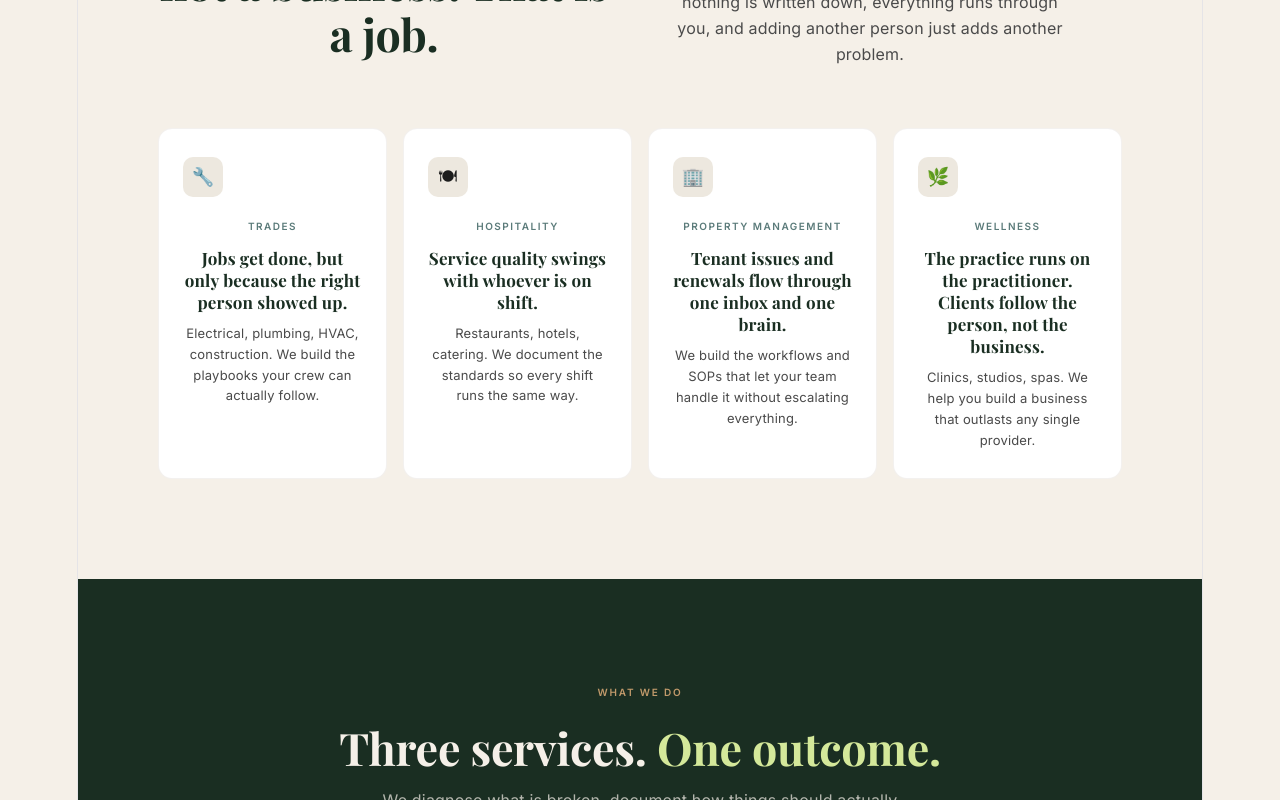
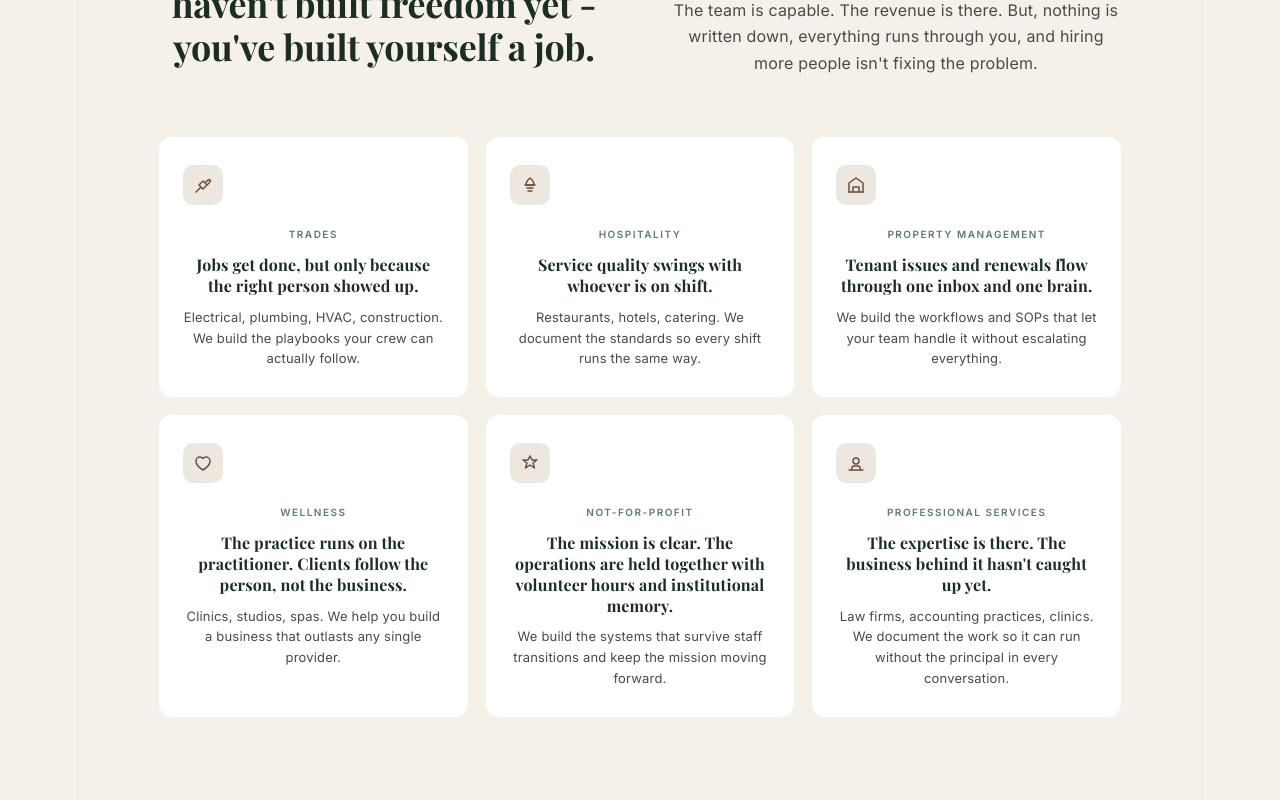
Before and after one commit to JenniferGroundwork/Groundwork, a React (Vite) app: page /#/tools in a window 1280 px wide. Shown: the part 1140-1940 px from the top of the page. Built offline with nearby package versions, Linux system fonts and the light colour scheme.

Commit message:
6 industries SVG icons merged copy

```diff
--- a/src/Home.jsx
+++ b/src/Home.jsx
@@ -115,10 +115,7 @@ const styles = `
     color: ${IVORY};
     margin-bottom: 24px;
   }
-  .hero-h1 em {
-    font-style: normal;
-    color: ${LIME_CTA};
-  }
+  .hero-h1 em { font-style: normal; color: ${LIME_CTA}; }
   .hero-sub {
     font-size: 17px;
     line-height: 1.65;
@@ -126,11 +123,7 @@ const styles = `
     margin-bottom: 40px;
     max-width: 420px;
   }
-  .hero-actions {
-    display: flex;
-    gap: 14px;
-    flex-wrap: wrap;
-  }
+  .hero-actions { display: flex; gap: 14px; flex-wrap: wrap; }
   .btn-primary {
     display: inline-flex;
     align-items: center;
@@ -184,35 +177,20 @@ const styles = `
   }
   .hero-card-item:last-child { border-bottom: none; }
   .hero-card-dot {
-    width: 8px;
-    height: 8px;
-    border-radius: 50%;
-    background: ${MOCHA};
-    margin-top: 7px;
-    flex-shrink: 0;
+    width: 8px; height: 8px; border-radius: 50%;
+    background: ${MOCHA}; margin-top: 7px; flex-shrink: 0;
   }
   .hero-card-text strong {
-    display: block;
-    font-size: 14px;
-    font-weight: 600;
-    color: ${TEXT_DARK};
-    margin-bottom: 3px;
+    display: block; font-size: 14px; font-weight: 600;
+    color: ${TEXT_DARK}; margin-bottom: 3px;
   }
-  .hero-card-text span {
-    font-size: 13px;
-    color: ${TEXT_MID};
-    line-height: 1.5;
-  }
+  .hero-card-text span { font-size: 13px; color: ${TEXT_MID}; line-height: 1.5; }
 
   .section { padding: 100px 80px; }
   .section-inner { max-width: 1200px; margin: 0 auto; }
   .eyebrow {
-    font-size: 10px;
-    font-weight: 600;
-    letter-spacing: 0.18em;
-    text-transform: uppercase;
-    color: ${TEAL};
-    margin-bottom: 16px;
+    font-size: 10px; font-weight: 600; letter-spacing: 0.18em;
+    text-transform: uppercase; color: ${TEAL}; margin-bottom: 16px;
   }
   .eyebrow-light { color: ${CAMEL}; }
 
@@ -226,20 +204,15 @@ const styles = `
   }
   .who-h2 {
     font-family: 'Playfair Display', serif;
-    font-size: clamp(30px, 3.5vw, 46px);
+    font-size: clamp(26px, 2.8vw, 38px);
     font-weight: 700;
     color: ${DARK_GREEN};
-    line-height: 1.15;
+    line-height: 1.2;
   }
-  .who-desc {
-    font-size: 16px;
-    line-height: 1.65;
-    color: ${TEXT_MID};
-    max-width: 400px;
-  }
+  .who-desc { font-size: 16px; line-height: 1.65; color: ${TEXT_MID}; }
   .industries {
     display: grid;
-    grid-template-columns: repeat(4, 1fr);
+    grid-template-columns: repeat(3, 1fr);
     gap: 16px;
   }
   .industry-card {
@@ -254,180 +227,96 @@ const styles = `
     transform: translateY(-2px);
   }
   .industry-icon {
-    width: 40px;
-    height: 40px;
-    background: ${LIGHT_TAN};
-    border-radius: 10px;
-    display: flex;
-    align-items: center;
-    justify-content: center;
+    width: 40px; height: 40px;
+    background: ${LIGHT_TAN}; border-radius: 10px;
+    display: flex; align-items: center; justify-content: center;
     margin-bottom: 16px;
-    font-size: 18px;
   }
   .industry-label {
-    font-size: 10px;
-    font-weight: 600;
-    letter-spacing: 0.15em;
-    text-transform: uppercase;
-    color: ${TEAL};
-    margin-bottom: 8px;
+    font-size: 10px; font-weight: 600; letter-spacing: 0.15em;
+    text-transform: uppercase; color: ${TEAL}; margin-bottom: 8px;
   }
   .industry-h3 {
     font-family: 'Playfair Display', serif;
-    font-size: 17px;
-    font-weight: 700;
-    color: ${DARK_GREEN};
-    line-height: 1.3;
-    margin-bottom: 10px;
+    font-size: 16px; font-weight: 700; color: ${DARK_GREEN};
+    line-height: 1.3; margin-bottom: 10px;
   }
   .industry-p { font-size: 13px; line-height: 1.6; color: ${TEXT_MID}; }
 
   .services { background: ${DARK_GREEN}; }
   .services-header { text-align: center; margin-bottom: 64px; }
-.service-list { text-align: left; }
   .services-h2 {
     font-family: 'Playfair Display', serif;
     font-size: clamp(30px, 3.5vw, 46px);
-    font-weight: 700;
-    color: ${IVORY};
-    line-height: 1.15;
-    margin-bottom: 14px;
+    font-weight: 700; color: ${IVORY}; line-height: 1.15; margin-bottom: 14px;
   }
   .services-h2 em { font-style: normal; color: ${LIME_CTA}; }
   .services-desc {
-    font-size: 16px;
-    line-height: 1.65;
-    color: rgba(245,240,232,0.7);
-    max-width: 520px;
-    margin: 0 auto;
+    font-size: 16px; line-height: 1.65;
+    color: rgba(245,240,232,0.7); max-width: 520px; margin: 0 auto;
   }
-  .services-grid {
-    display: grid;
-    grid-template-columns: repeat(3, 1fr);
-    gap: 20px;
-  }
+  .services-grid { display: grid; grid-template-columns: repeat(3, 1fr); gap: 20px; }
   .service-card {
-    background: ${MID_GREEN};
-    border-radius: 16px;
-    padding: 36px 32px;
-    border: 1px solid rgba(245,240,232,0.06);
-    position: relative;
-    overflow: hidden;
+    background: ${MID_GREEN}; border-radius: 16px; padding: 36px 32px;
+    border: 1px solid rgba(245,240,232,0.06); position: relative; overflow: hidden;
   }
   .service-num {
-    font-family: 'Playfair Display', serif;
-    font-size: 72px;
-    font-weight: 700;
-    color: rgba(245,240,232,0.06);
-    position: absolute;
-    top: 12px;
-    right: 20px;
-    line-height: 1;
-    pointer-events: none;
+    font-family: 'Playfair Display', serif; font-size: 72px; font-weight: 700;
+    color: rgba(245,240,232,0.06); position: absolute; top: 12px; right: 20px;
+    line-height: 1; pointer-events: none;
   }
   .service-h3 {
-    font-family: 'Playfair Display', serif;
-    font-size: 24px;
-    font-weight: 700;
-    color: ${IVORY};
-    margin-bottom: 14px;
-    line-height: 1.2;
+    font-family: 'Playfair Display', serif; font-size: 24px; font-weight: 700;
+    color: ${IVORY}; margin-bottom: 14px; line-height: 1.2;
   }
-  .service-p {
-    font-size: 14px;
-    line-height: 1.65;
-    color: rgba(245,240,232,0.7);
-    margin-bottom: 24px;
-  }
-  .service-list {
-    list-style: none;
-    display: flex;
-    flex-direction: column;
-    gap: 8px;
-    text-align: left;
-  }
+  .service-p { font-size: 14px; line-height: 1.65; color: rgba(245,240,232,0.7); margin-bottom: 24px; }
+  .service-list { list-style: none; display: flex; flex-direction: column; gap: 8px; text-align: left; }
   .service-list li {
-    font-size: 13px;
-    color: rgba(245,240,232,0.6);
-    display: flex;
-    align-items: flex-start;
-    gap: 8px;
+    font-size: 13px; color: rgba(245,240,232,0.6);
+    display: flex; align-items: flex-start; gap: 8px;
   }
   .service-list li::before {
-    content: '';
-    width: 5px;
-    height: 5px;
-    border-radius: 50%;
-    background: ${CAMEL};
-    margin-top: 7px;
-    flex-shrink: 0;
+    content: ''; width: 5px; height: 5px; border-radius: 50%;
+    background: ${CAMEL}; margin-top: 7px; flex-shrink: 0;
   }
 
   .how { background: ${LIGHT_TAN}; }
   .how-header {
-    display: grid;
-    grid-template-columns: 1fr 1fr;
-    gap: 60px;
-    align-items: end;
-    margin-bottom: 60px;
+    display: grid; grid-template-columns: 1fr 1fr;
+    gap: 60px; align-items: end; margin-bottom: 60px;
   }
   .how-h2 {
     font-family: 'Playfair Display', serif;
-    font-size: clamp(30px, 3.5vw, 46px);
-    font-weight: 700;
-    color: ${DARK_GREEN};
-    line-height: 1.15;
+    font-size: clamp(30px, 3.5vw, 46px); font-weight: 700;
+    color: ${DARK_GREEN}; line-height: 1.15;
   }
   .how-desc { font-size: 16px; line-height: 1.65; color: ${TEXT_MID}; }
-  .steps {
-    display: grid;
-    grid-template-columns: repeat(4, 1fr);
-    gap: 16px;
-  }
+  .steps { display: grid; grid-template-columns: repeat(4, 1fr); gap: 16px; }
   .step { background: white; border-radius: 14px; padding: 32px 24px; }
   .step-num {
-    font-family: 'Playfair Display', serif;
-    font-size: 36px;
-    font-weight: 700;
-    color: ${MOCHA};
-    opacity: 0.4;
-    line-height: 1;
-    margin-bottom: 20px;
+    font-family: 'Playfair Display', serif; font-size: 36px; font-weight: 700;
+    color: ${MOCHA}; opacity: 0.4; line-height: 1; margin-bottom: 20px;
   }
   .step-h3 { font-size: 16px; font-weight: 600; color: ${DARK_GREEN}; margin-bottom: 10px; }
   .step-p { font-size: 13px; line-height: 1.6; color: ${TEXT_MID}; }
 
-  .audit { background: ${MOCHA}; }
+  .audit { background: ${MOCHA}; padding: 100px 80px; }
   .audit-inner {
-    max-width: 1200px;
-    margin: 0 auto;
-    display: grid;
-    grid-template-columns: 1fr 1fr;
-    gap: 80px;
-    align-items: center;
+    max-width: 1200px; margin: 0 auto;
+    display: grid; grid-template-columns: 1fr 1fr; gap: 80px; align-items: center;
   }
   .audit-h2 {
     font-family: 'Playfair Display', serif;
-    font-size: clamp(28px, 3vw, 42px);
-    font-weight: 700;
-    color: ${IVORY};
-    line-height: 1.2;
-    margin-bottom: 16px;
+    font-size: clamp(28px, 3vw, 42px); font-weight: 700;
+    color: ${IVORY}; line-height: 1.2; margin-bottom: 16px;
   }
-  .audit-p {
-    font-size: 16px;
-    line-height: 1.65;
-    color: rgba(245,240,232,0.75);
-    margin-bottom: 32px;
-  }
+  .audit-p { font-size: 16px; line-height: 1.65; color: rgba(245,240,232,0.75); margin-bottom: 32px; }
   .audit-card {
-    background: rgba(245,240,232,0.1);
-    border-radius: 16px;
-    padding: 36px;
+    background: rgba(245,240,232,0.1); border-radius: 16px; padding: 36px;
     border: 1px solid rgba(245,240,232,0.15);
   }
   .audit-card-title { font-size: 14px; font-weight: 600; color: ${IVORY}; margin-bottom: 20px; }
-  .audit-detail { display: flex; align-items: flex-start; gap: 12px; margin-bottom: 16px; }
+  .audit-detail { display: flex; align-items: flex-start; gap: 12px; margin-bottom: 14px; }
   .audit-detail-dot {
     width: 6px; height: 6px; border-radius: 50%;
     background: ${LIME_CTA}; margin-top: 8px; flex-shrink: 0;
@@ -436,30 +325,20 @@ const styles = `
 
   .cta-section { background: ${DARK_GREEN}; padding: 100px 80px; }
   .cta-inner {
-    max-width: 1200px;
-    margin: 0 auto;
-    display: grid;
-    grid-template-columns: 1fr 1fr;
-    gap: 80px;
-    align-items: center;
+    max-width: 1200px; margin: 0 auto;
+    display: grid; grid-template-columns: 1fr 1fr; gap: 80px; align-items: center;
   }
   .cta-h2 {
     font-family: 'Playfair Display', serif;
-    font-size: clamp(32px, 4vw, 52px);
-    font-weight: 700;
-    color: ${IVORY};
-    line-height: 1.15;
-    margin-bottom: 20px;
+    font-size: clamp(32px, 4vw, 52px); font-weight: 700;
+    color: ${IVORY}; line-height: 1.15; margin-bottom: 20px;
   }
   .cta-h2 em { font-style: normal; color: ${LIME_CTA}; }
   .cta-p { font-size: 16px; line-height: 1.65; color: rgba(245,240,232,0.7); margin-bottom: 36px; }
   .cta-card { background: ${IVORY}; border-radius: 20px; padding: 40px; }
   .cta-card-title {
-    font-family: 'Playfair Display', serif;
-    font-size: 20px;
-    font-weight: 700;
-    color: ${DARK_GREEN};
-    margin-bottom: 24px;
+    font-family: 'Playfair Display', serif; font-size: 20px; font-weight: 700;
+    color: ${DARK_GREEN}; margin-bottom: 24px;
   }
   .cta-point { display: flex; align-items: flex-start; gap: 12px; margin-bottom: 16px; }
   .cta-point-dot {
@@ -474,16 +353,13 @@ const styles = `
   .cta-contact a:hover { text-decoration: underline; }
 
   .footer {
-    background: ${DARK_GREEN};
-    border-top: 1px solid rgba(245,240,232,0.08);
+    background: ${DARK_GREEN}; border-top: 1px solid rgba(245,240,232,0.08);
     padding: 60px 80px 32px;
   }
   .footer-inner { max-width: 1200px; margin: 0 auto; }
   .footer-top {
-    display: grid;
-    grid-template-columns: 2fr 1fr 1fr 1.5fr;
-    gap: 60px;
-    margin-bottom: 56px;
+    display: grid; grid-template-columns: 2fr 1fr 1fr 1.5fr;
+    gap: 60px; margin-bottom: 56px;
   }
   .footer-brand p { font-size: 13px; line-height: 1.65; color: rgba(245,240,232,0.55); margin-top: 14px; max-width: 240px; }
   .footer-brand small { display: block; font-size: 12px; color: rgba(245,240,232,0.35); margin-top: 10px; }
@@ -492,7 +368,10 @@ const styles = `
   .footer-links a { font-size: 14px; color: rgba(245,240,232,0.65); text-decoration: none; transition: color 0.2s; }
   .footer-links a:hover { color: ${IVORY}; }
   .footer-cta-text { font-size: 13px; color: rgba(245,240,232,0.55); line-height: 1.6; margin-bottom: 16px; }
-  .footer-bottom { display: flex; justify-content: space-between; align-items: center; padding-top: 24px; border-top: 1px solid rgba(245,240,232,0.08); }
+  .footer-bottom {
+    display: flex; justify-content: space-between; align-items: center;
+    padding-top: 24px; border-top: 1px solid rgba(245,240,232,0.08);
+  }
   .footer-copy { font-size: 12px; color: rgba(245,240,232,0.3); }
   .footer-legal { display: flex; gap: 20px; }
   .footer-legal a { font-size: 12px; color: rgba(245,240,232,0.3); text-decoration: none; }
@@ -510,6 +389,7 @@ const styles = `
     .services-grid { grid-template-columns: 1fr; }
     .how-header { grid-template-columns: 1fr; gap: 20px; }
     .steps { grid-template-columns: 1fr 1fr; }
+    .audit { padding: 64px 24px; }
     .audit-inner { grid-template-columns: 1fr; gap: 40px; }
     .cta-section { padding: 64px 24px; }
     .cta-inner { grid-template-columns: 1fr; gap: 40px; }
@@ -522,6 +402,46 @@ const styles = `
     .footer-top { grid-template-columns: 1fr; }
   }
 `;
+
+const icons = {
+  trades: (
+    <svg width="20" height="20" viewBox="0 0 20 20" fill="none" xmlns="http://www.w3.org/2000/svg">
+      <path d="M3 17L8 12M8 12L6 10L10 6L12 8M8 12L10 14L14 10L12 8M12 8L14.5 5.5C15.3 4.7 16.5 4.5 17 5C17.5 5.5 17.3 6.7 16.5 7.5L14 10" stroke="#6B4F3A" strokeWidth="1.5" strokeLinecap="round" strokeLinejoin="round"/>
+    </svg>
+  ),
+  hospitality: (
+    <svg width="20" height="20" viewBox="0 0 20 20" fill="none" xmlns="http://www.w3.org/2000/svg">
+      <path d="M10 3C10 3 6 6 6 10H14C14 6 10 3 10 3Z" stroke="#6B4F3A" strokeWidth="1.5" strokeLinecap="round" strokeLinejoin="round"/>
+      <path d="M5 10H15" stroke="#6B4F3A" strokeWidth="1.5" strokeLinecap="round"/>
+      <path d="M7 13H13" stroke="#6B4F3A" strokeWidth="1.5" strokeLinecap="round"/>
+      <path d="M8 16H12" stroke="#6B4F3A" strokeWidth="1.5" strokeLinecap="round"/>
+    </svg>
+  ),
+  property: (
+    <svg width="20" height="20" viewBox="0 0 20 20" fill="none" xmlns="http://www.w3.org/2000/svg">
+      <path d="M3 17V8L10 3L17 8V17" stroke="#6B4F3A" strokeWidth="1.5" strokeLinecap="round" strokeLinejoin="round"/>
+      <path d="M7 17V12H13V17" stroke="#6B4F3A" strokeWidth="1.5" strokeLinecap="round" strokeLinejoin="round"/>
+      <path d="M3 17H17" stroke="#6B4F3A" strokeWidth="1.5" strokeLinecap="round"/>
+    </svg>
+  ),
+  wellness: (
+    <svg width="20" height="20" viewBox="0 0 20 20" fill="none" xmlns="http://www.w3.org/2000/svg">
+      <path d="M10 17C10 17 3 13 3 8C3 5.8 4.8 4 7 4C8.2 4 9.3 4.6 10 5.5C10.7 4.6 11.8 4 13 4C15.2 4 17 5.8 17 8C17 13 10 17 10 17Z" stroke="#6B4F3A" strokeWidth="1.5" strokeLinecap="round" strokeLinejoin="round"/>
+    </svg>
+  ),
+  nfp: (
+    <svg width="20" height="20" viewBox="0 0 20 20" fill="none" xmlns="http://www.w3.org/2000/svg">
+      <path d="M10 3L12 7H17L13 10L14.5 15L10 12L5.5 15L7 10L3 7H8L10 3Z" stroke="#6B4F3A" strokeWidth="1.5" strokeLinecap="round" strokeLinejoin="round"/>
+    </svg>
+  ),
+  professional: (
+    <svg width="20" height="20" viewBox="0 0 20 20" fill="none" xmlns="http://www.w3.org/2000/svg">
+      <path d="M6 17V15C6 13.9 6.9 13 8 13H12C13.1 13 14 13.9 14 15V17" stroke="#6B4F3A" strokeWidth="1.5" strokeLinecap="round" strokeLinejoin="round"/>
+      <circle cx="10" cy="8" r="3" stroke="#6B4F3A" strokeWidth="1.5"/>
+      <path d="M3 17H17" stroke="#6B4F3A" strokeWidth="1.5" strokeLinecap="round"/>
+    </svg>
+  ),
+};
 
 function LogoMark({ size = 34, bg = IVORY, fg = MOCHA }) {
   return (
@@ -539,12 +459,51 @@ export default function GroundworkHome() {
     return () => window.removeEventListener("scroll", onScroll);
   }, []);
 
+  const industries = [
+    {
+      icon: icons.trades,
+      label: "Trades",
+      h3: "Jobs get done, but only because the right person showed up.",
+      p: "Electrical, plumbing, HVAC, construction. We build the playbooks your crew can actually follow."
+    },
+    {
+      icon: icons.hospitality,
+      label: "Hospitality",
+      h3: "Service quality swings with whoever is on shift.",
+      p: "Restaurants, hotels, catering. We document the standards so every shift runs the same way."
+    },
+    {
+      icon: icons.property,
+      label: "Property Management",
+      h3: "Tenant issues and renewals flow through one inbox and one brain.",
+      p: "We build the workflows and SOPs that let your team handle it without escalating everything."
+    },
+    {
+      icon: icons.wellness,
+      label: "Wellness",
+      h3: "The practice runs on the practitioner. Clients follow the person, not the business.",
+      p: "Clinics, studios, spas. We help you build a business that outlasts any single provider."
+    },
+    {
+      icon: icons.nfp,
+      label: "Not-for-Profit",
+      h3: "The mission is clear. The operations are held together with volunteer hours and institutional memory.",
+      p: "We build the systems that survive staff transitions and keep the mission moving forward."
+    },
+    {
+      icon: icons.professional,
+      label: "Professional Services",
+      h3: "The expertise is there. The business behind it hasn't caught up yet.",
+      p: "Law firms, accounting practices, clinics. We document the work so it can run without the principal in every conversation."
+    },
+  ];
+
   return (
     <>
       <style>{styles}</style>
 
       <nav className="nav" style={{ boxShadow: scrolled ? "0 1px 20px rgba(0,0,0,0.25)" : "none" }}>
-        <a href="#top" className="nav-logo">
+        <a href="/" className="nav-logo">
           <LogoMark />
           <span className="nav-wordmark">Groundwork Consult</span>
         </a>
@@ -567,7 +526,7 @@ export default function GroundworkHome() {
               on systems.
             </h1>
             <p className="hero-sub">
-              Founder-led businesses in trades, hospitality, property management, and wellness hire us when growth has outpaced how they operate. We come in, build the foundation, and hand it back. Fixed scope. No retainer.
+              Founder-led businesses in trades, hospitality, property management, and wellness hire us when growth has outpaced how they operate. We come in, build the foundation from the ground up, and hand it back. Fixed scope - we're not taking over, we're preparing you to win.
             </p>
             <div className="hero-actions">
               <a href="mailto:jennifer@groundworkconsult.ca" className="btn-primary">Book a Discovery Call &rarr;</a>
@@ -613,41 +572,16 @@ export default function GroundworkHome() {
           <div className="who-header">
             <div>
               <p className="eyebrow">Who We Help</p>
-              <h2 className="who-h2">When the business works because you are always in it, that is not a business. That is a job.</h2>
+              <h2 className="who-h2">Owning a business should mean having options. When it only works because you're in it every day, you haven't built freedom yet - you've built yourself a job.</h2>
             </div>
             <div>
               <p className="who-desc">
-                The team is capable. The revenue is there. But nothing is written down, everything runs through you, and adding another person just adds another problem.
+                The team is capable. The revenue is there. But, nothing is written down, everything runs through you, and hiring more people isn't fixing the problem.
               </p>
             </div>
           </div>
           <div className="industries">
-            {[
-              {
-                icon: "🔧",
-                label: "Trades",
-                h3: "Jobs get done, but only because the right person showed up.",
-                p: "Electrical, plumbing, HVAC, construction. We build the playbooks your crew can actually follow."
-              },
-              {
-                icon: "🍽",
-                label: "Hospitality",
-                h3: "Service quality swings with whoever is on shift.",
-                p: "Restaurants, hotels, catering. We document the standards so every shift runs the same way."
-              },
-              {
-                icon: "🏢",
-                label: "Property Management",
-                h3: "Tenant issues and renewals flow through one inbox and one brain.",
-                p: "We build the workflows and SOPs that let your team handle it without escalating everything."
-              },
-              {
-                icon: "🌿",
-                label: "Wellness",
-                h3: "The practice runs on the practitioner. Clients follow the person, not the business.",
-                p: "Clinics, studios, spas. We help you build a business that outlasts any single provider."
-              }
-            ].map((ind) => (
+            {industries.map((ind) => (
               <div key={ind.label} className="industry-card">
                 <div className="industry-icon">{ind.icon}</div>
                 <p className="industry-label">{ind.label}</p>
@@ -665,7 +599,7 @@ export default function GroundworkHome() {
             <p className="eyebrow eyebrow-light">What We Do</p>
             <h2 className="services-h2">Three services. <em>One outcome.</em></h2>
             <p className="services-desc">
-              We diagnose what is broken, document how things should actually work, and build the automations that save your team real time. Then we leave. That is the whole model.
+              We identify what is broken, document how things should actually work, and build the automations that save your team real time. Fixed scope, built to last.
             </p>
           </div>
           <div className="services-grid">
@@ -710,7 +644,7 @@ export default function GroundworkHome() {
               <h2 className="how-h2">Fixed scope. Clear deliverables. No surprises.</h2>
             </div>
             <p className="how-desc">
-              Every engagement has a defined start, a defined end, and a clear list of what gets built. You know what it costs before we begin. When the work is done, we hand it over and you run it.
+              Every engagement has a defined start and a defined end. But what we build stays. You know what it costs before we begin, and when we are done, your team can run it without us.
             </p>
           </div>
           <div className="steps">
@@ -718,7 +652,7 @@ export default function GroundworkHome() {
               { num: "01", h3: "Discovery Call", p: "30 minutes, free. We ask about your business. You ask about our process. We tell you honestly if we are the right fit." },
               { num: "02", h3: "Scoping Session", p: "A paid 90-minute session where we define the engagement: what we will do, what we will deliver, and what it costs." },
               { num: "03", h3: "The Work", p: "We come in, do the work, and deliver the output. Most engagements run 4 to 12 weeks depending on scope." },
-              { num: "04", h3: "Handoff", p: "A working session where we walk your team through everything we built. You own it. We are available for questions." }
+              { num: "04", h3: "Handoff", p: "A working session where we walk your team through everything we built. You own it, you run it, and you have what you need to keep it going." }
             ].map((step) => (
               <div key={step.num} className="step">
                 <div className="step-num">{step.num}</div>
@@ -730,13 +664,13 @@ export default function GroundworkHome() {
         </div>
       </section>
 
-      <section id="audit" className="section audit">
+      <section id="audit" className="audit">
         <div className="audit-inner">
           <div>
             <p className="eyebrow eyebrow-light">Start Here</p>
-            <h2 className="audit-h2">Most engagements start with the Groundwork Audit.</h2>
+            <h2 className="audit-h2">Most engagements start with the Groundwork Self-Audit.</h2>
             <p className="audit-p">
-              Before we recommend anything, we need to understand how your business actually runs. The Groundwork Audit is a structured 10-area assessment that tells you exactly what is working, what is not, and what to fix first. Most clients are surprised by what comes up.
+              Before we recommend anything, we need to understand how your business actually runs. The Groundwork Self-Audit is a structured 10-area assessment that gives us an idea of what needs to be built, what is already working, and what is at risk. It takes about 30 minutes to complete and is free of charge.
             </p>
             <a href="mailto:jennifer@groundworkconsult.ca" className="btn-primary">Book a Discovery Call &rarr;</a>
           </div>
@@ -792,7 +726,7 @@ export default function GroundworkHome() {
         <div className="footer-inner">
           <div className="footer-top">
             <div className="footer-brand">
-              <a href="#top" style={{ display: "flex", alignItems: "center", gap: 10, textDecoration: "none" }}>
+              <a href="/" style={{ display: "flex", alignItems: "center", gap: 10, textDecoration: "none" }}>
                 <LogoMark />
                 <span style={{ fontFamily: "'Playfair Display', serif", fontSize: 15, fontWeight: 600, color: IVORY }}>Groundwork Consult</span>
               </a>
```
